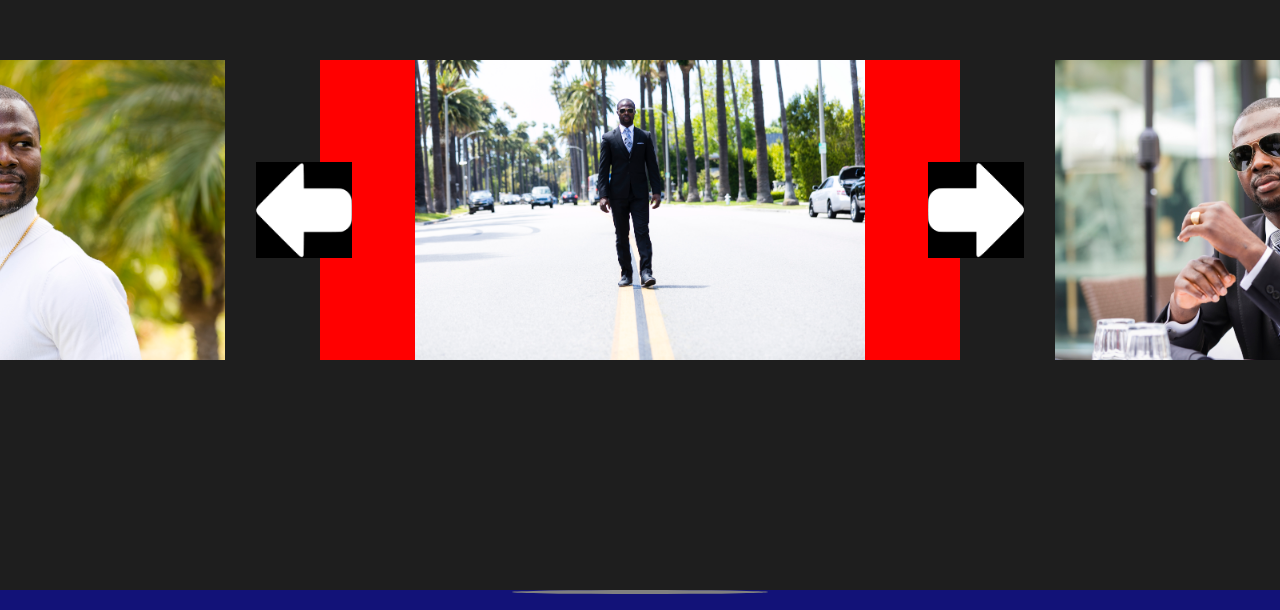
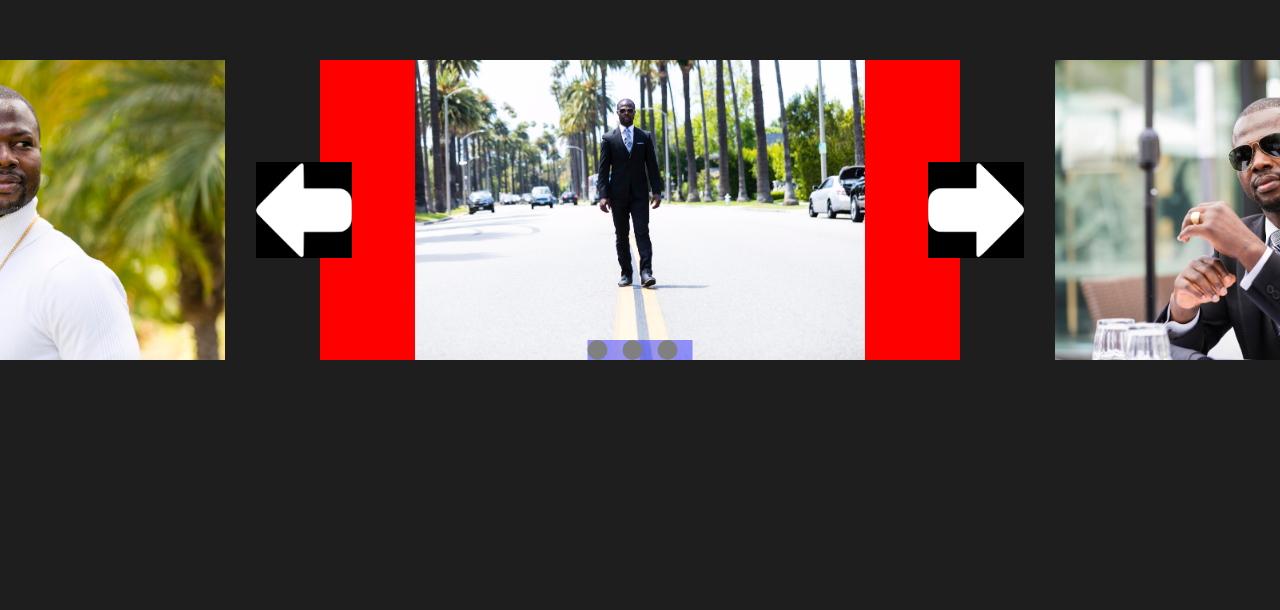
Before and after one commit to YakubuAmidu/Carousel, a React (Create React App) app: page / in a window 1280 px wide. Shown: the part 190-800 px from the top of the page. Built offline with nearby package versions, Linux system fonts and the light colour scheme.

Commit message:
Initial commit

```diff
--- a/src/components/Deck.js
+++ b/src/components/Deck.js
@@ -37,6 +37,8 @@ class Deck extends Component{
          this.button_prev.style.width = `${(this.new_width / 2) * 0.30}px`;
          this.button_next.style.width = `${(this.new_width / 2) * 0.30}px`;
 
+         this.selection_buttons_container.style.bottom = `${this.view_port.getBoundingClientRect().top}px`;
+
         this.order_cards();
 
         window.addEventListener('resize', () => {
@@ -52,6 +54,9 @@ class Deck extends Component{
              this.nav_buttons_container.style.width = `${nav_buttons_placement_as_percentage}vw`;
              this.button_prev.style.width = `${(this.new_width / 2) * 0.30}px`;
              this.button_next.style.width = `${(this.new_width / 2) * 0.30}px`;
+
+             this.selection_buttons_container.style.bottom = `${this.view_port.getBoundingClientRect().top}px`;
+
 
             this.order_cards();
 
@@ -98,8 +103,12 @@ class Deck extends Component{
                     </div>
                 </div>
                 <div>
-                    <div style={styles.selection_buttons_container}>
-                     <div style={styles.selection_button}></div>
+                    <div ref={ref_id => this.selection_buttons_container = ref_id} style={styles.selection_buttons_container}>
+                        {
+                            this.state.cards.map((_, i) => {
+                                return (<div style={styles.selection_button} key={i}></div>)
+                            })
+                        }
                     </div>
                 </div>
             </Fragment>
@@ -154,23 +163,25 @@ const styles = {
     selection_buttons_container: {
         margin: 0,
         padding: 0,
-        width: '100vw',
-        height: "20px",
+        width: 'fit-content',
+        height: "fit-content",
         position: 'absolute',
         bottom: 0,
         left: '50%',
-        transform: 'translatex(-50%)',
+        transform: 'translateX(-50%)',
         display: 'flex',
         flexDirection: 'row',
         justifyContent: 'center',
-        alignItem: 'center',
+        alignItems: 'center',
         zIndex: 9999,
         pointerEvents: 'none',
         backgroundColor: 'rgba(0, 0, 255, 0.4)',
     },
     selection_button: {
-      width: '20%',
-      height: '20%',
+      margin: '0px 15px 0px 0px',
+      padding: 0,
+      width: '20px',
+      height: '20px',
       borderRadius: '50%',
       backgroundColor: 'grey',
       pointerEvents: 'all',
```
